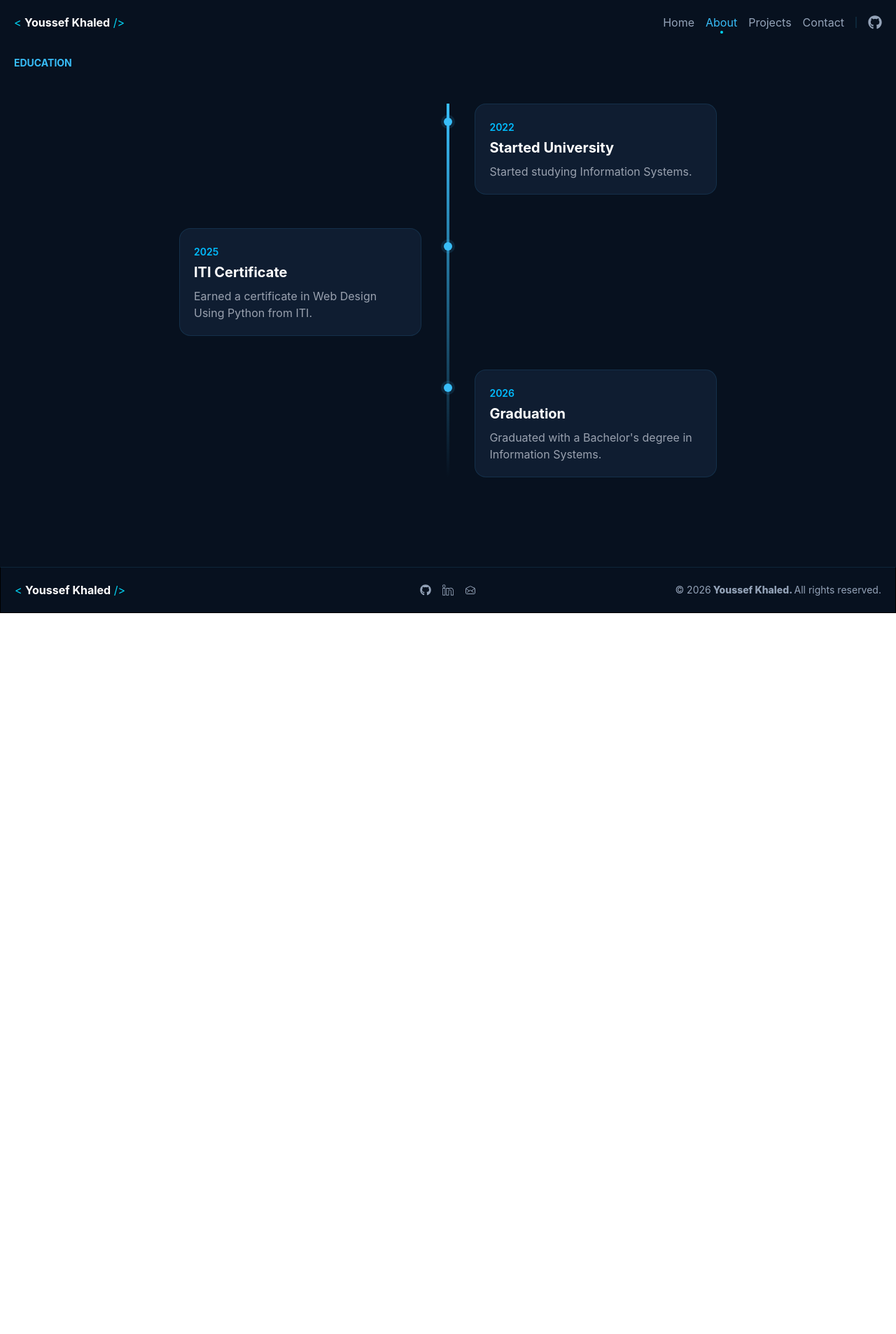
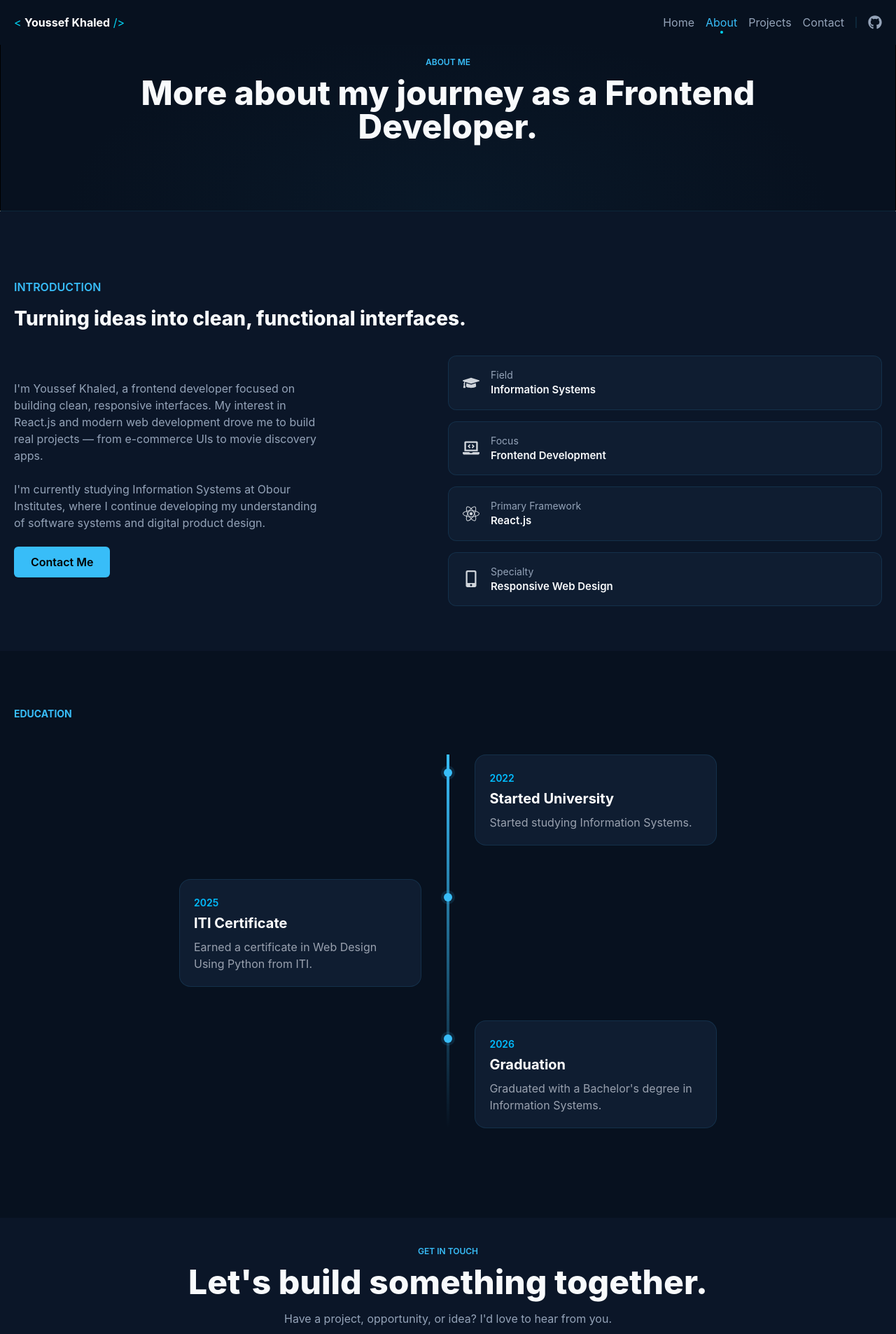
Before and after one commit to youssefkh620/youssef-portfolio, a React (Vite) app: page /about in a window 1280 px wide. Shown: the top 1906 px of the page at 70% size. Before the commit the page ends 876 px from the top, so only its background shows below. Built offline with nearby package versions, Linux system fonts and the light colour scheme.

Commit message:
finsh Aboue Page

```diff
--- a/src/pages/About.jsx
+++ b/src/pages/About.jsx
@@ -1,7 +1,98 @@
+import {
+  FaGraduationCap,
+  FaLaptopCode,
+  FaReact,
+  FaMobileAlt,
+} from "react-icons/fa";
+import { Link } from "react-router-dom";
+
 export default function About() {
   return (
     <>
+      <div className="py-20 bg-radial-[at_50%_99%] from-[#091828] to-[#07111F] to-60% border border-b-[#38BDF8]/12">
+        <div className="mx-auto w-[90%] text-center md:w-[80%] flex flex-col items-center justify-between">
+          <h3 className="text-xs font-semibold text-[#38BDF8] mb-3">
+            ABOUT ME
+          </h3>
+          <h1 className="text-5xl font-extrabold text-[#F8FAFC] mb-4">
+            More about my journey as a Frontend Developer.
+          </h1>
+        </div>
+      </div>
+      {/*-------------------------------------------------------------------*/}
+      <section className="w-full bg-[#0B1628] px-4 md:px-5 py-16">
+        <div className="my-8">
+          <p className="text-[#38BDF8] font-semibold mb-3">INTRODUCTION</p>
+          <h1 className="text-[#F8FAFC] font-extrabold text-[28px]">
+            Turning ideas into clean, functional interfaces.
+          </h1>
+        </div>
+        <div className="w-full flex flex-col md:flex-row items-center justify-between gap-4">
+          <div className="md:w-[35%] mb-4">
+            <div className="text-[#94A3B8] mb-8">
+              I'm Youssef Khaled, a frontend developer focused on building
+              clean, responsive interfaces. My interest in React.js and modern
+              web development drove me to build real projects — from e-commerce
+              UIs to movie discovery apps.
+              <br />
+              <br />
+              I'm currently studying Information Systems at Obour Institutes,
+              where I continue developing my understanding of software systems
+              and digital product design.
+            </div>
+            <div>
+              <Link
+                to={"/about"}
+                className="mb-3 w-fit md:w-fit font-semibold  text-black bg-[#38BDF8] rounded-md py-3 px-6"
+              >
+                Contact Me
+              </Link>
+            </div>
+          </div>
+          <div className="md:w-1/2 flex flex-col gap-4 w-full">
+            <Focus
+              title={"Field"}
+              desc={"Information Systems"}
+              icon={<FaGraduationCap />}
+            />
+            <Focus
+              title={"Focus"}
+              desc={"Frontend Development"}
+              icon={<FaLaptopCode />}
+            />
+            <Focus
+              title={"Primary Framework"}
+              desc={"React.js "}
+              icon={<FaReact />}
+            />
+            <Focus
+              title={"Specialty"}
+              desc={"Responsive Web Design"}
+              icon={<FaMobileAlt />}
+            />
+          </div>
+        </div>
+      </section>
+      {/*-------------------------- Time Line Section --------------------------*/}
       <TimeLine />
+      {/*-------------------------- Time Line Section --------------------------*/}
+      <div className="mx-auto text-center flex flex-col items-center justify-between bg-[#0B1628] py-10 px-5">
+        <h3 className="text-xs font-semibold text-[#38BDF8] mb-3">
+          GET IN TOUCH
+        </h3>
+        <h1 className="text-5xl font-extrabold text-[#F8FAFC] mb-4">
+          Let's build something together.
+        </h1>
+        <p className="text-[#94A3B8]">
+          Have a project, opportunity, or idea? I'd love to hear from you.
+        </p>
+        <Link
+          to={`/contact`}
+          className="font-semibold text-[#07111F] text-[13px]  py-2.5 px-10 mt-3 justify-center text-center w-fit bg-[#38BDF8] border border-[#38BDF8] rounded-xl duration-300 ease-in-out cursor-pointer hover:bg-[#2f9bc9]"
+        >
+          Contact Me
+        </Link>
+      </div>
     </>
   );
 }
@@ -27,7 +118,7 @@ function TimeLine() {
   return (
     <>
       <section className="py-20 px-5 bg-[#07111F]">
-        <h2 className="mb-12  text-[#38BDF8] text-sm font-bold">EDUCATION</h2>
+        <h2 className="mb-12 text-[#38BDF8] text-sm font-bold">EDUCATION</h2>
         <div className="relative mx-auto max-w-3xl">
           <div className="absolute left-4 top-0 w-1 h-full bg-linear-180 from-[#38BDF8]  to-transparent md:left-1/2 md:-translate-x-1/2" />
           {timeline.map((item, index) => (
@@ -52,3 +143,15 @@ function TimeLine() {
     </>
   );
 }
+
+function Focus({ icon, title, desc }) {
+  return (
+    <div className="flex items-center gap-4 w-full bg-[#0F1D31] border border-[#38BDF8]/12 hover:border-[#38BDF8] rounded-xl py-4 px-5 duration-300 ease-in-out">
+      <div className="text-[#D0D5DB] text-2xl">{icon}</div>
+      <div>
+        <h1 className="text-[#94A3B8] text-[14px]">{title}</h1>
+        <p className="text-[#F8FAFC] font-semibold text-[15px]">{desc}</p>
+      </div>
+    </div>
+  );
+}
```
